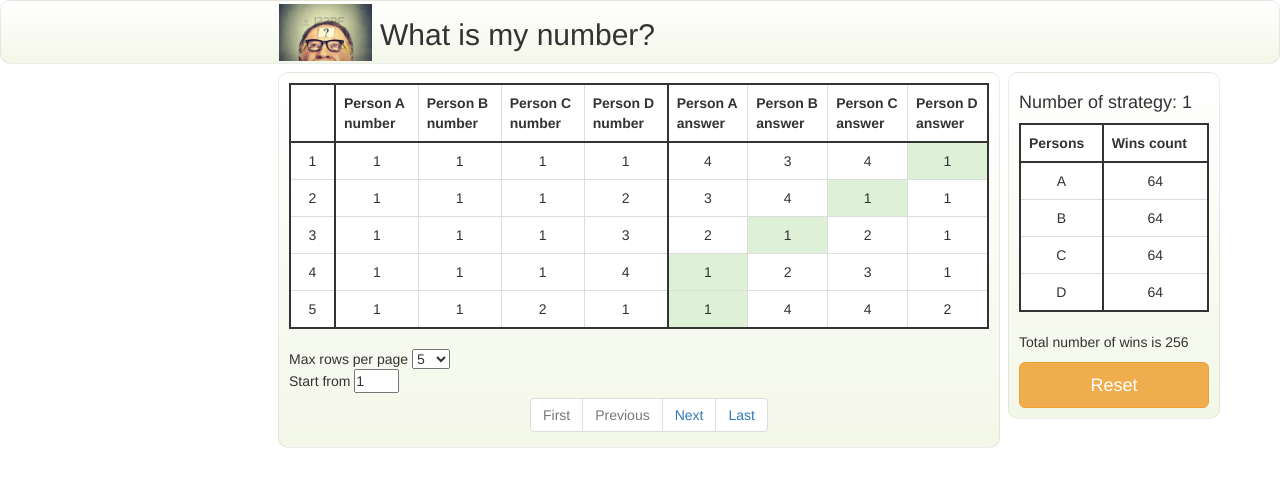
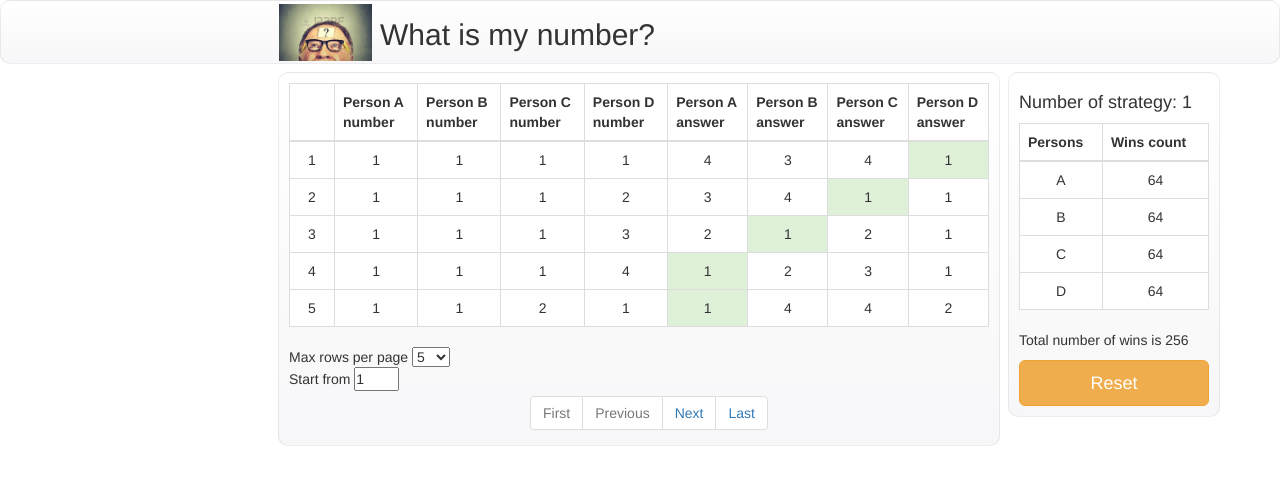
Before and after one commit to RSmetanyuk/myapp, a PHP site: page / in a window 1280 px wide. Shown: the top 487 px of the page. Run offline with PHP 8.4, Linux system fonts and the light colour scheme.

Commit message:
#62 Done  : 1, 2

```diff
--- a/css/style.css
+++ b/css/style.css
@@ -17,7 +17,7 @@
 
 .main-content,
 .right-sidebar {
-	background: -webkit-linear-gradient(top, #fff, #f3f7e8);
+	background: -webkit-linear-gradient(top, #fff, #f7f7f9);
 	border: solid rgba(0, 0, 0, 0.07);
 	border-width: 1px;
 	border-radius: 10px;
@@ -26,7 +26,7 @@
 }
 
 .header {
-	background: -webkit-linear-gradient(top, #fff, #f3f7e8);
+	background: -webkit-linear-gradient(top, #fff, #f7f7f9);
 	border: solid rgba(0, 0, 0, 0.07);
 	border-width: 1px;
 	border-radius: 10px;
@@ -48,7 +48,6 @@
 #table,
 #table2 {
 	background-color: white;
-	border: 2px solid;
 	text-align: center;
 	font-size: 11px;
 }
@@ -83,10 +82,6 @@
 	height: 24px;
 	margin-left: -45px;
 }
-
-/*#combinationsInPageList:disabled + #overlay1 {
-    display: inline-block;
-}*/
 
 #startRow {
 	width: 45px;
@@ -175,17 +170,6 @@
 
 #returnToBottom {
 	bottom: 4px;
-}
-
-.col11,
-.col21,
-.col15 {
-	border-right: 2px solid;
-}
-
-#table thead tr th,
-#table2 thead tr th {
-	border-bottom: 2px solid;
 }
 
 .col11 {
--- a/index.html
+++ b/index.html
@@ -83,7 +83,7 @@
 			</form>
 
 			<div id="hide">
-			<ul class="pagination" id="pagination">
+			<ul class="pagination pagination-info" id="pagination">
 				<li id="buttonFirst"><a href='#' onclick='dom.pageNumber(0)'>First</a></li>
 	      		<li id="buttonPrevious"><a href='#' onclick='dom.pageNumber(dom.firstVisibleRow - dom.rowInPage)'>Previous</a></li>
 	      		<li id="buttonNext"><a href='#' onclick='dom.pageNumber(dom.lastVisibleRow + 1)'>Next</a></li>
@@ -95,7 +95,7 @@
 		<div class="right-sidebar">
 			<div class="container2">
 				<h4 id="initialInfo"></h4>
-				<table class="table" id="table2">
+				<table class="table table-bordered" id="table2">
 					<colgroup>
 						<col class="col21">
 						<col>
```
